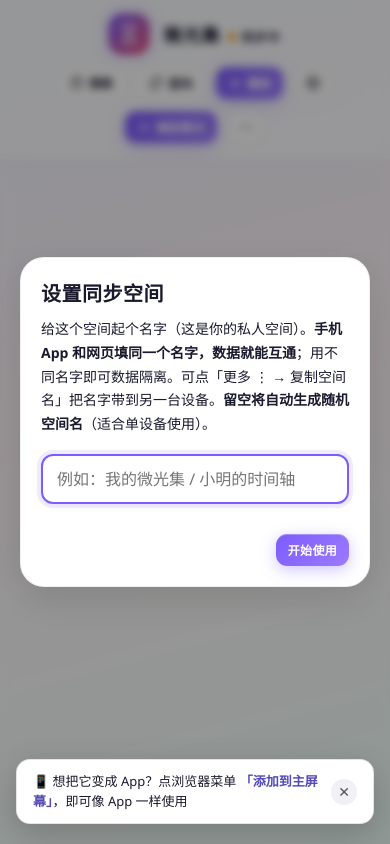
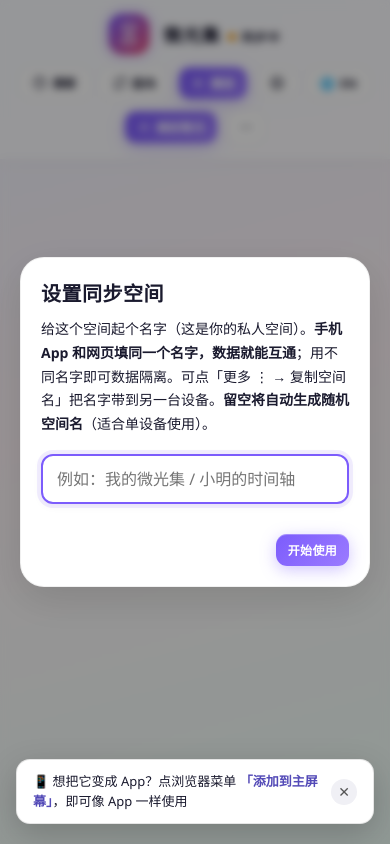
Before and after one commit to LinLing856/glimmer, a plain HTML site: page index.html in a window 390 px wide. Drawn offline with Linux system fonts and the light colour scheme.

Commit message:
feat: move language toggle to header actions (visible on open); keep dropdown fallback; cache-bust v4

```diff
--- a/app-lang.js
+++ b/app-lang.js
@@ -248,21 +248,41 @@
     walk(document.body);
   }
 
-  // 「更多」菜单注入语言切换按钮
+  // 语言切换按钮：放在头部操作区（打开即可见）；找不到头部结构时兜底注入「更多」菜单
+  function toggleLang() {
+    lang = (lang === 'zh') ? 'en' : 'zh';
+    try { localStorage.setItem(LANG_KEY, lang); } catch (e) {}
+    apply();
+    var lbl = document.getElementById('lang-label');
+    if (lbl) lbl.textContent = (lang === 'zh') ? 'EN' : '中';
+    if (typeof showToast === 'function') showToast(lang === 'zh' ? '已切换为中文' : 'Switched to English');
+  }
+
   function injectToggle() {
+    if (document.getElementById('btn-lang')) return;
+    var html = '<span class="btn-icon">🌐</span><span id="lang-label">' + (lang === 'zh' ? 'EN' : '中') + '</span>';
+
+    // 1) 首选：头部操作区，插在「捕捉微光」主按钮之前
+    var actions = document.querySelector('.header-actions');
+    var anchor = document.getElementById('btn-add');
+    if (actions && anchor) {
+      var hb = document.createElement('button');
+      hb.className = 'btn btn-ghost';
+      hb.id = 'btn-lang';
+      hb.title = '切换语言 / Switch language';
+      hb.innerHTML = html;
+      hb.onclick = toggleLang;
+      actions.insertBefore(hb, anchor);
+      return;
+    }
+    // 2) 兜底：注入「更多」菜单
     var menu = document.getElementById('more-dropdown');
-    if (!menu || document.getElementById('btn-lang')) return;
+    if (!menu) return;
     var b = document.createElement('button');
     b.className = 'btn btn-ghost dropdown-item';
     b.id = 'btn-lang';
-    b.innerHTML = '<span class="btn-icon">🌐</span>' + (lang === 'zh' ? 'English' : '中文');
-    b.onclick = function () {
-      lang = (lang === 'zh') ? 'en' : 'zh';
-      try { localStorage.setItem(LANG_KEY, lang); } catch (e) {}
-      apply();
-      b.innerHTML = '<span class="btn-icon">🌐</span>' + (lang === 'zh' ? 'English' : '中文');
-      if (typeof showToast === 'function') showToast(lang === 'zh' ? '已切换为中文' : 'Switched to English');
-    };
+    b.innerHTML = '<span class="btn-icon">🌐</span><span id="lang-label">' + (lang === 'zh' ? 'English' : '中文') + '</span>';
+    b.onclick = toggleLang;
     menu.appendChild(b);
   }
 
--- a/index.html
+++ b/index.html
@@ -13,7 +13,7 @@
 <meta name="apple-mobile-web-app-title" content="微光集">
 <link rel="apple-touch-icon" href="icons/icon-192.png">
   <link rel="icon" type="image/png" href="icons/icon-192.png">
-  <script src="cloud-sync.js?v=3"></script>
+  <script src="cloud-sync.js?v=4"></script>
 <style>
 *{margin:0;padding:0;box-sizing:border-box}
 :root{
@@ -1854,6 +1854,6 @@ init();
   });
 })();
 </script>
-<script src="app-lang.js?v=3"></script>
+<script src="app-lang.js?v=4"></script>
 </body>
 </html>
```
